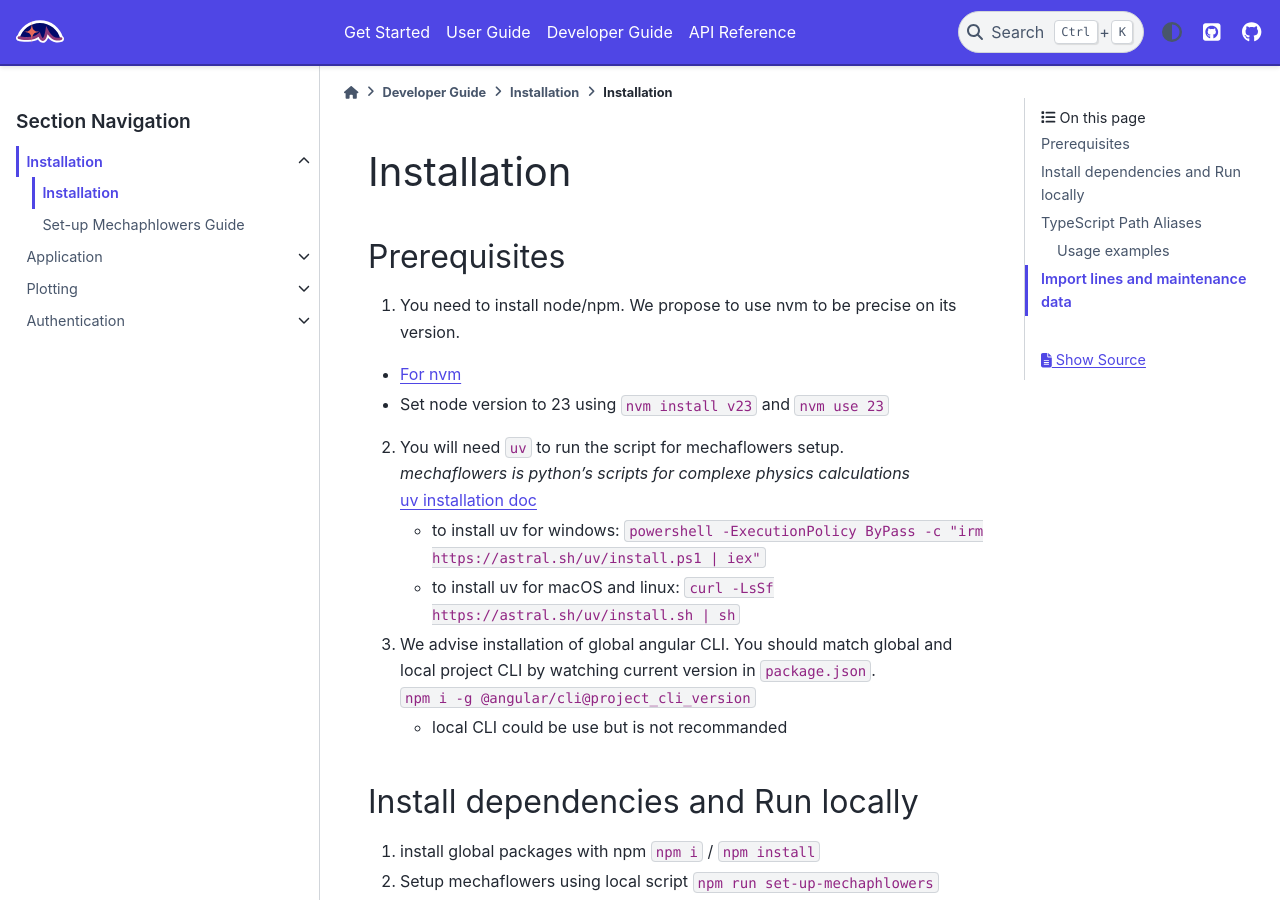
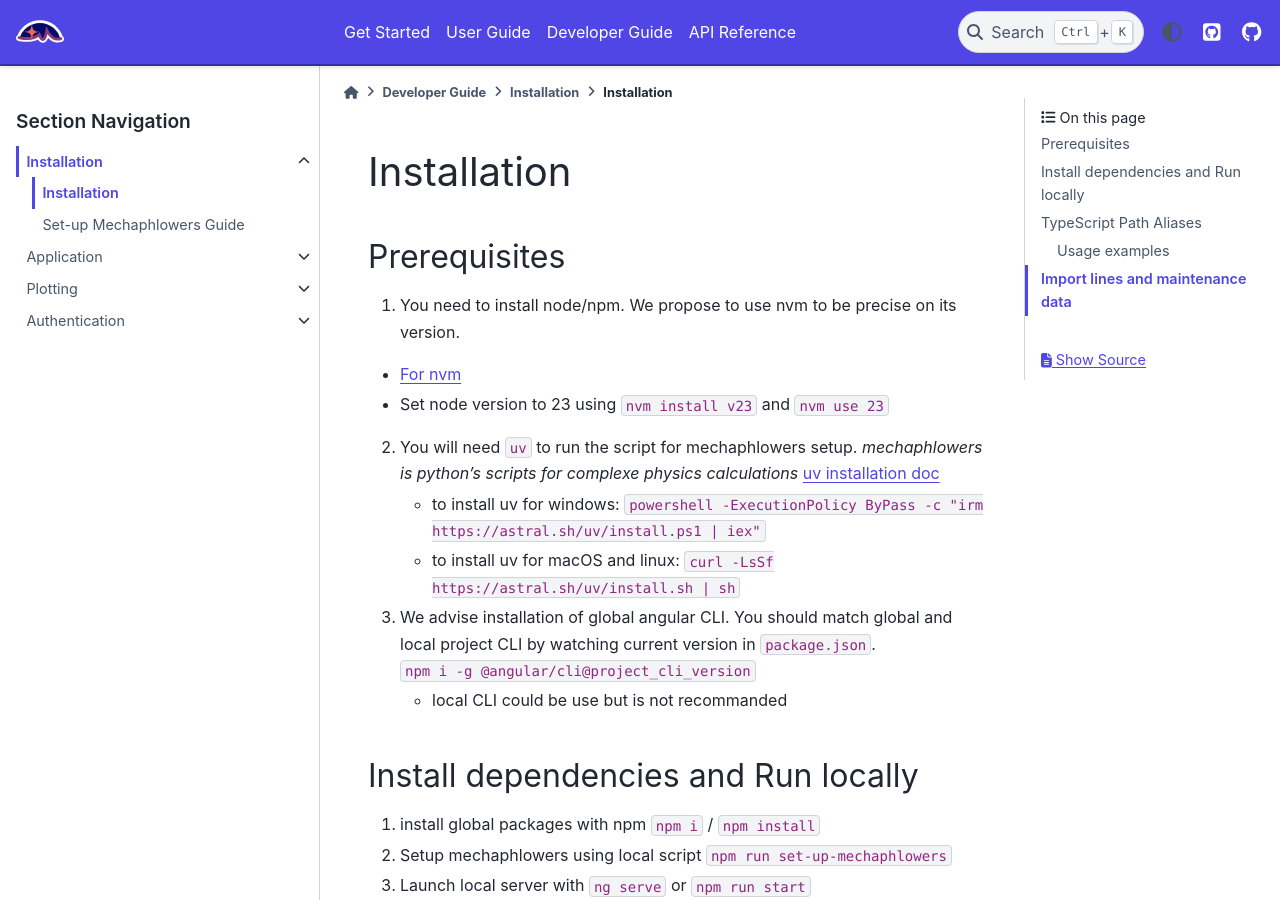
Before and after one commit to phlowers/phlowers-stellar-app, a Sphinx documentation site: the page built from docs-sphinx/source/user_docs/developer_guide/installation/developer_install.md, in a window 1280 px wide and 900 px high. Built offline with Sphinx 7.4.7 and the PyData theme 0.15.4, drawn with Linux system fonts in a browser that asks for light colours.

Commit message:
docs: Fix typos
Signed-off-by: lou-qui <184963772+lou-qui@users.noreply.github.com>

```diff
--- a/docs-sphinx/source/user_docs/developer_guide/installation/developer_install.md
+++ b/docs-sphinx/source/user_docs/developer_guide/installation/developer_install.md
@@ -5,8 +5,8 @@
 - [For nvm](https://github.com/nvm-sh/nvm)
 - Set node version to 23 using `nvm install v23` and `nvm use 23`
 
-2. You will need `uv` to run the script for mechaflowers setup.
-*mechaflowers is python's scripts for complexe physics calculations*
+2. You will need `uv` to run the script for mechaphlowers setup.
+*mechaphlowers is python's scripts for complexe physics calculations*
 [uv installation doc](https://docs.astral.sh/uv/getting-started/installation/)
    - to install uv for windows: `powershell -ExecutionPolicy ByPass -c "irm https://astral.sh/uv/install.ps1 | iex"`
    - to install uv for macOS and linux: `curl -LsSf https://astral.sh/uv/install.sh | sh`
@@ -19,7 +19,7 @@
 ## Install dependencies and Run locally
 1. install global packages with npm `npm i` / `npm install`
 
-2. Setup mechaflowers using local script `npm run set-up-mechaphlowers`
+2. Setup mechaphlowers using local script `npm run set-up-mechaphlowers`
 
 3. Launch local server with `ng serve` or `npm run start`
 
```
